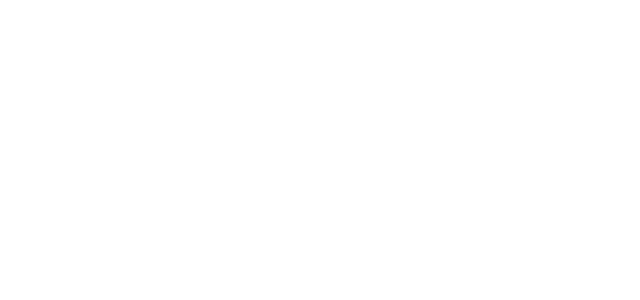
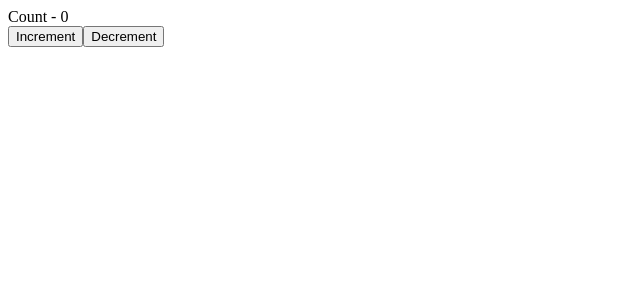
Before and after one commit to Ujjal-ENG/functional-react, a React (Create React App) app in the folder react-project-template/: page / in a window 1280 px wide. Shown: the top 300 px of the page, without its empty margins (0-640 px from the left). Built offline with nearby package versions, Linux system fonts and the light colour scheme.

Commit message:
useReducer hok make

```diff
--- a/react-project-template/src/App.js
+++ b/react-project-template/src/App.js
@@ -1,7 +1,12 @@
 import React from 'react';
+import UseReducerCounter from './components/UseReducerCounter';
 
 const App = () => {
-    return <div></div>;
+    return (
+        <div>
+            <UseReducerCounter />
+        </div>
+    );
 };
 
 export default App;
--- /dev/null
+++ b/react-project-template/src/components/UseReducerCounter.js
@@ -0,0 +1,13 @@
+import React from 'react';
+
+const UseReducerCounter = () => {
+    return (
+        <div>
+            <div>Count - 0</div>
+            <button type="button">Increment</button>
+            <button type="button">Decrement</button>
+        </div>
+    );
+};
+
+export default UseReducerCounter;
```
